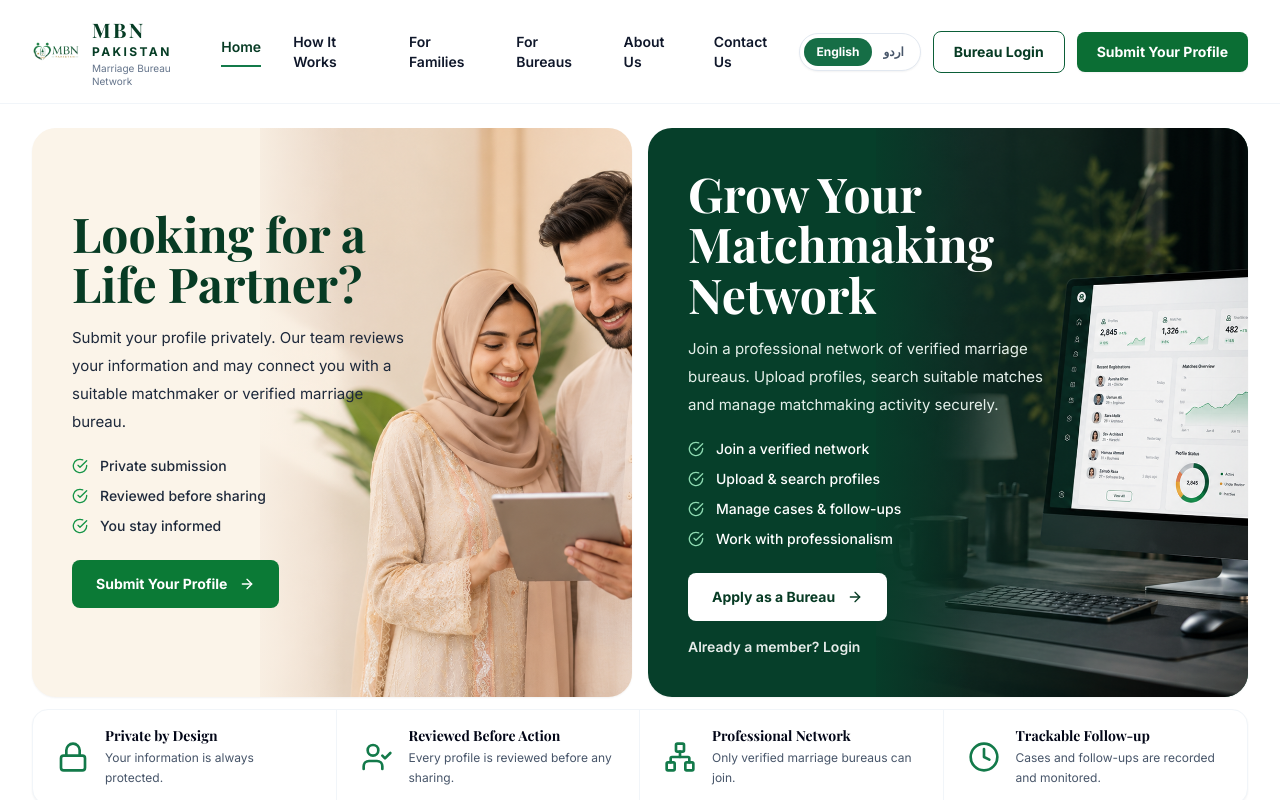
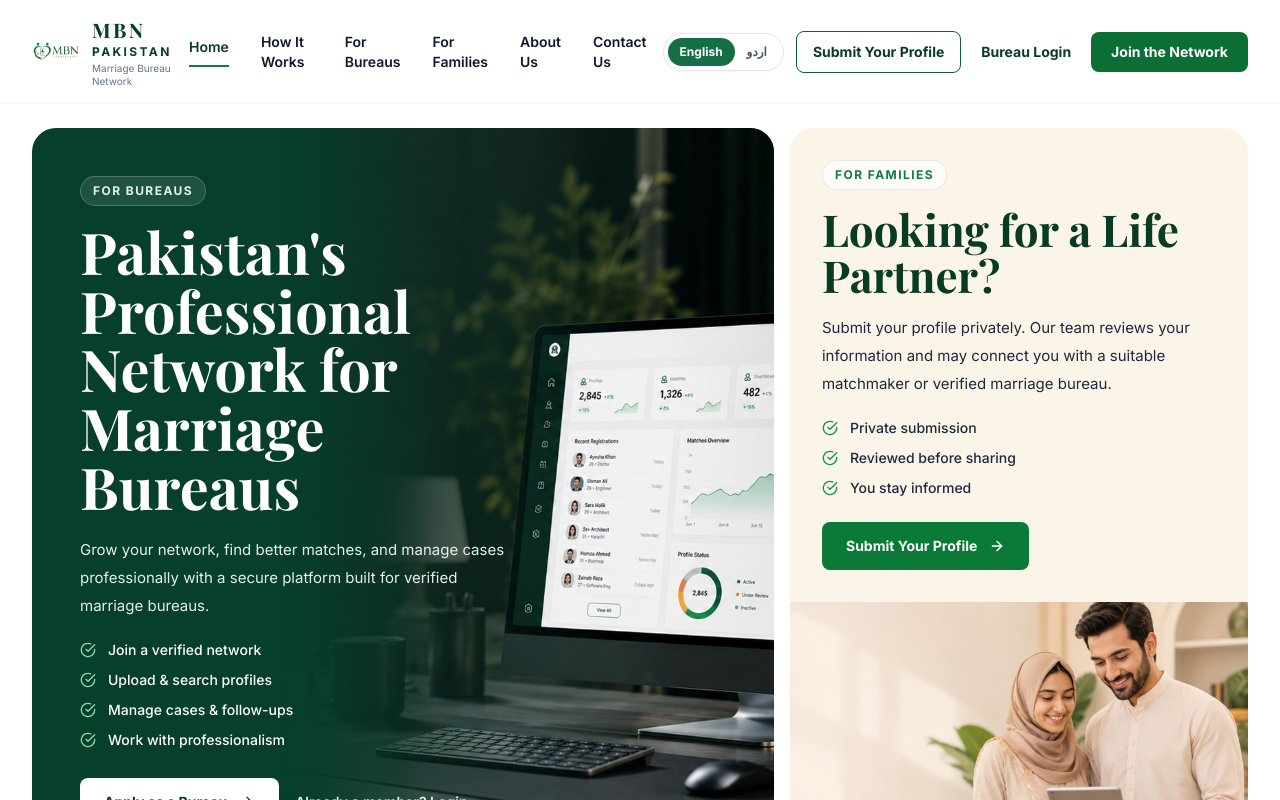
Before and after one commit to Pervez14/MBNPakistan, a Next.js app: page / in a window 1280 px wide. Shown: the top 800 px of the page. Built offline with nearby package versions, Linux system fonts and the light colour scheme; a web font is replaced by a local one.

Commit message:
Update page.tsx

```diff
--- a/src/app/page.tsx
+++ b/src/app/page.tsx
@@ -31,6 +31,7 @@ const content = {
     contact: 'Contact Us',
     bureauLogin: 'Bureau Login',
     submitProfile: 'Submit Your Profile',
+    joinNetwork: 'Join the Network',
 
     familyTitle: 'Looking for a Life Partner?',
     familyText:
@@ -39,9 +40,9 @@ const content = {
     familyBullet2: 'Reviewed before sharing',
     familyBullet3: 'You stay informed',
 
-    bureauTitle: 'Grow Your Matchmaking Network',
+    bureauTitle: "Pakistan's Professional Network for Marriage Bureaus",
     bureauText:
-      'Join a professional network of verified marriage bureaus. Upload profiles, search suitable matches and manage matchmaking activity securely.',
+      'Grow your network, find better matches, and manage cases professionally with a secure platform built for verified marriage bureaus.',
     bureauBullet1: 'Join a verified network',
     bureauBullet2: 'Upload & search profiles',
     bureauBullet3: 'Manage cases & follow-ups',
@@ -121,6 +122,7 @@ const content = {
     contact: 'رابطہ کریں',
     bureauLogin: 'بیورو لاگ اِن',
     submitProfile: 'اپنی پروفائل جمع کروائیں',
+    joinNetwork: 'نیٹ ورک میں شامل ہوں',
 
     familyTitle: 'زندگی کا ساتھی تلاش کر رہے ہیں؟',
     familyText:
@@ -129,9 +131,9 @@ const content = {
     familyBullet2: 'شیئرنگ سے پہلے جائزہ',
     familyBullet3: 'آپ کو پیش رفت سے آگاہ رکھا جائے گا',
 
-    bureauTitle: 'اپنا میچ میکنگ نیٹ ورک بڑھائیں',
+    bureauTitle: 'میرج بیوروز کے لیے پاکستان کا پیشہ ور نیٹ ورک',
     bureauText:
-      'تصدیق شدہ میرج بیوروز کے پیشہ ور نیٹ ورک میں شامل ہوں۔ پروفائلز اپلوڈ کریں، مناسب رشتے تلاش کریں اور کام کو محفوظ طریقے سے منظم کریں۔',
+      'اپنا نیٹ ورک بڑھائیں، بہتر رشتے تلاش کریں، اور تصدیق شدہ میرج بیوروز کے لیے بنائے گئے محفوظ پلیٹ فارم پر کیسز کو پیشہ ورانہ انداز میں منظم کریں۔',
     bureauBullet1: 'تصدیق شدہ نیٹ ورک میں شامل ہوں',
     bureauBullet2: 'پروفائل اپلوڈ اور سرچ کریں',
     bureauBullet3: 'کیسز اور فالو اپ مینیج کریں',
@@ -218,25 +220,34 @@ export default function HomePage() {
           <nav className="hidden items-center gap-8 text-sm font-semibold text-slate-900 xl:flex">
             <Link href="/" className="border-b-2 border-[#137a4a] pb-2 text-[#073b24]">{t.home}</Link>
             <Link href="#how-it-works" className="hover:text-[#137a4a]">{t.how}</Link>
+            <Link href="#bureaus" className="hover:text-[#137a4a]">{t.bureaus}</Link>
             <Link href="#families" className="hover:text-[#137a4a]">{t.families}</Link>
-            <Link href="#bureaus" className="hover:text-[#137a4a]">{t.bureaus}</Link>
             <Link href="/about" className="hover:text-[#137a4a]">{t.about}</Link>
             <Link href="/contact" className="hover:text-[#137a4a]">{t.contact}</Link>
           </nav>
 
           <div className="flex flex-shrink-0 items-center gap-1.5 sm:gap-2 md:gap-3">
             <LanguageToggle language={language} setLanguage={setLanguage} />
+
+            <Link
+              href="/submit-profile"
+              className="hidden rounded-lg border border-[#0b5f38] px-4 py-2.5 text-sm font-bold text-[#073b24] hover:bg-green-50 md:inline-flex"
+            >
+              {t.submitProfile}
+            </Link>
+
             <Link
               href="/login"
-              className="hidden rounded-lg border border-[#0b5f38] px-5 py-2.5 text-sm font-bold text-[#073b24] hover:bg-green-50 sm:inline-flex"
+              className="hidden px-2 py-2.5 text-sm font-bold text-[#073b24] hover:text-[#137a4a] sm:inline-flex"
             >
               {t.bureauLogin}
             </Link>
+
             <Link
-              href="/submit-profile"
+              href="/register"
               className="rounded-lg bg-[#0b6e34] px-3 py-2.5 text-xs font-bold leading-tight text-white shadow-sm hover:bg-[#07582a] sm:px-5 sm:text-sm"
             >
-              {t.submitProfile}
+              {t.joinNetwork}
             </Link>
           </div>
         </div>
@@ -244,8 +255,8 @@ export default function HomePage() {
         <div className="border-t border-slate-100 py-2 xl:hidden">
           <div className="mx-auto flex max-w-[1440px] items-center justify-start gap-5 overflow-x-auto whitespace-nowrap px-4 text-xs font-semibold text-slate-600 [scrollbar-width:none] [&::-webkit-scrollbar]:hidden">
             <Link href="#how-it-works">{t.how}</Link>
+            <Link href="#bureaus">{t.bureaus}</Link>
             <Link href="#families">{t.families}</Link>
-            <Link href="#bureaus">{t.bureaus}</Link>
             <Link href="/about">{t.about}</Link>
             <Link href="/contact">{t.contact}</Link>
           </div>
@@ -253,101 +264,21 @@ export default function HomePage() {
       </header>
 
       <main className="mx-auto max-w-[1440px] space-y-3 px-4 py-4 md:px-8 md:py-6">
-        <section className="grid grid-cols-1 gap-4 lg:grid-cols-2">
-          {/* Families Hero Card */}
-          <div
-            id="families"
-            className="overflow-hidden rounded-[1.5rem] bg-[#fbf4e9] shadow-sm lg:relative lg:min-h-[560px]"
-          >
-            {/* Mobile: text and image are deliberately separated */}
-            <div className="p-7 sm:p-8 lg:hidden">
-              <h1 className="font-heading text-4xl font-bold leading-[1.05] text-[#073b24] sm:text-5xl">
-                {t.familyTitle}
-              </h1>
-
-              <p className="mt-4 text-[15px] leading-7 text-slate-800">
-                {t.familyText}
-              </p>
-
-              <div className="mt-5 space-y-2.5">
-                <HeroBullet text={t.familyBullet1} />
-                <HeroBullet text={t.familyBullet2} />
-                <HeroBullet text={t.familyBullet3} />
-              </div>
-
-              <Link
-                href="/submit-profile"
-                className="mt-6 inline-flex w-fit items-center gap-3 rounded-lg bg-[#0b7a36] px-6 py-3.5 text-sm font-bold text-white hover:bg-[#075c29]"
-              >
-                {t.submitProfile}
-                <ArrowRight className="h-4 w-4" />
-              </Link>
-            </div>
-
-            <div className="relative h-[330px] sm:h-[400px] lg:hidden">
-              <img
-                src="/mbn-family-hero.png"
-                alt="Family reviewing a marriage profile"
-                className="absolute inset-0 h-full w-full object-cover object-[68%_42%]"
-              />
-            </div>
-
-            {/* Desktop: original blended card layout */}
-            <div className="hidden lg:block">
-              <img
-                src="/mbn-family-hero.png"
-                alt="Family reviewing a marriage profile"
-                className={`absolute inset-y-0 h-full w-[62%] object-cover object-bottom ${
-                  isUrdu ? 'left-0' : 'right-0'
-                }`}
-              />
-
-              <div
-                className={`absolute inset-y-0 w-[32%] ${
-                  isUrdu
-                    ? 'left-[48%] bg-gradient-to-l'
-                    : 'right-[48%] bg-gradient-to-r'
-                } from-[#fbf4e9] via-[#fbf4e9]/85 to-transparent`}
-              />
-
-              <div className={`relative z-10 flex min-h-[560px] flex-col justify-center p-10 ${isUrdu ? 'mr-auto' : ''}`}>
-                <div className="max-w-[340px]">
-                  <h1 className="font-heading text-5xl font-bold leading-[1.05] text-[#073b24]">
-                    {t.familyTitle}
-                  </h1>
-
-                  <p className="mt-4 text-[15px] leading-7 text-slate-800">
-                    {t.familyText}
-                  </p>
-
-                  <div className="mt-5 space-y-2.5">
-                    <HeroBullet text={t.familyBullet1} />
-                    <HeroBullet text={t.familyBullet2} />
-                    <HeroBullet text={t.familyBullet3} />
-                  </div>
-
-                  <Link
-                    href="/submit-profile"
-                    className="mt-6 inline-flex w-fit items-center gap-3 rounded-lg bg-[#0b7a36] px-6 py-3.5 text-sm font-bold text-white hover:bg-[#075c29]"
-                  >
-                    {t.submitProfile}
-                    <ArrowRight className="h-4 w-4" />
-                  </Link>
-                </div>
-              </div>
-            </div>
-          </div>
-
-          {/* Bureau Hero Card */}
+        <section className="grid grid-cols-1 gap-4 lg:grid-cols-[1.62fr_1fr]">
+          {/* Primary Hero: Marriage Bureaus */}
           <div
             id="bureaus"
             className="overflow-hidden rounded-[1.5rem] bg-[#063f2a] text-white shadow-sm lg:relative lg:min-h-[560px]"
           >
-            {/* Mobile: text and image are deliberately separated */}
+            {/* Mobile: text first, image separate */}
             <div className="p-7 sm:p-8 lg:hidden">
-              <h2 className="font-heading text-4xl font-bold leading-[1.05] sm:text-5xl">
+              <span className="inline-flex rounded-full border border-white/20 bg-white/10 px-3 py-1.5 text-xs font-bold uppercase tracking-[0.12em] text-green-100">
+                {t.bureaus}
+              </span>
+
+              <h1 className="mt-4 font-heading text-4xl font-bold leading-[1.02] sm:text-5xl">
                 {t.bureauTitle}
-              </h2>
+              </h1>
 
               <p className="mt-4 text-[15px] leading-7 text-green-50/95">
                 {t.bureauText}
@@ -378,7 +309,7 @@ export default function HomePage() {
               </div>
             </div>
 
-            <div className="relative h-[300px] sm:h-[380px] lg:hidden">
+            <div className="relative h-[320px] sm:h-[400px] lg:hidden">
               <img
                 src="/mbn-bureau-dashboard.png"
                 alt="MBN bureau dashboard"
@@ -387,31 +318,35 @@ export default function HomePage() {
               <div className="absolute inset-x-0 top-0 h-20 bg-gradient-to-b from-[#063f2a] to-transparent" />
             </div>
 
-            {/* Desktop: original blended card layout */}
+            {/* Desktop: dominant wide bureau card */}
             <div className="hidden lg:block">
               <img
                 src="/mbn-bureau-dashboard.png"
                 alt="MBN bureau dashboard"
-                className={`absolute inset-y-0 h-full w-[62%] object-cover object-bottom ${
+                className={`absolute inset-y-0 h-full w-[66%] object-cover object-center ${
                   isUrdu ? 'left-0' : 'right-0'
                 }`}
               />
 
               <div
-                className={`absolute inset-y-0 w-[34%] ${
+                className={`absolute inset-y-0 w-[38%] ${
                   isUrdu
                     ? 'left-[46%] bg-gradient-to-l'
                     : 'right-[46%] bg-gradient-to-r'
-                } from-[#063f2a] via-[#063f2a]/90 to-transparent`}
+                } from-[#063f2a] via-[#063f2a]/95 to-transparent`}
               />
 
-              <div className="relative z-10 flex min-h-[560px] flex-col justify-center p-10">
-                <div className="max-w-[360px]">
-                  <h2 className="font-heading text-5xl font-bold leading-[1.05]">
+              <div className="relative z-10 flex min-h-[560px] flex-col justify-center p-10 xl:p-12">
+                <div className="max-w-[470px]">
+                  <span className="inline-flex rounded-full border border-white/20 bg-white/10 px-3 py-1.5 text-xs font-bold uppercase tracking-[0.12em] text-green-100">
+                    {t.bureaus}
+                  </span>
+
+                  <h1 className="mt-4 font-heading text-5xl font-bold leading-[1.02] xl:text-[3.6rem]">
                     {t.bureauTitle}
-                  </h2>
+                  </h1>
 
-                  <p className="mt-4 text-[15px] leading-7 text-green-50/95">
+                  <p className="mt-5 max-w-[430px] text-[15px] leading-7 text-green-50/95">
                     {t.bureauText}
                   </p>
 
@@ -422,7 +357,7 @@ export default function HomePage() {
                     <HeroBullet text={t.bureauBullet4} light />
                   </div>
 
-                  <div className="mt-6 flex flex-wrap items-center gap-4">
+                  <div className="mt-7 flex flex-wrap items-center gap-4">
                     <Link
                       href="/register"
                       className="inline-flex items-center gap-3 rounded-lg bg-white px-6 py-3.5 text-sm font-bold text-[#073b24] hover:bg-green-50"
@@ -442,6 +377,48 @@ export default function HomePage() {
               </div>
             </div>
           </div>
+
+          {/* Secondary Hero: Individuals & Families */}
+          <div
+            id="families"
+            className="overflow-hidden rounded-[1.5rem] bg-[#fbf4e9] shadow-sm"
+          >
+            <div className="p-7 sm:p-8 lg:p-8">
+              <span className="inline-flex rounded-full border border-emerald-900/10 bg-white/70 px-3 py-1.5 text-xs font-bold uppercase tracking-[0.12em] text-[#137a4a]">
+                {t.families}
+              </span>
+
+              <h2 className="mt-4 font-heading text-4xl font-bold leading-[1.05] text-[#073b24] lg:text-[2.75rem]">
+                {t.familyTitle}
+              </h2>
+
+              <p className="mt-4 text-[15px] leading-7 text-slate-800">
+                {t.familyText}
+              </p>
+
+              <div className="mt-5 space-y-2.5">
+                <HeroBullet text={t.familyBullet1} />
+                <HeroBullet text={t.familyBullet2} />
+                <HeroBullet text={t.familyBullet3} />
+              </div>
+
+              <Link
+                href="/submit-profile"
+                className="mt-6 inline-flex w-fit items-center gap-3 rounded-lg bg-[#0b7a36] px-6 py-3.5 text-sm font-bold text-white hover:bg-[#075c29]"
+              >
+                {t.submitProfile}
+                <ArrowRight className="h-4 w-4" />
+              </Link>
+            </div>
+
+            <div className="relative h-[320px] sm:h-[400px] lg:h-[250px]">
+              <img
+                src="/mbn-family-hero.png"
+                alt="Family reviewing a marriage profile"
+                className="absolute inset-0 h-full w-full object-cover object-[68%_38%]"
+              />
+            </div>
+          </div>
         </section>
 
         <section className="grid overflow-hidden rounded-2xl border border-slate-100 bg-white shadow-sm sm:grid-cols-2 lg:grid-cols-4">
@@ -459,6 +436,18 @@ export default function HomePage() {
 
           <div className="mt-1 grid grid-cols-1 lg:grid-cols-2">
             <JourneyBlock
+              title={t.bureauJourneyTitle}
+              subtitle={t.bureauJourneyText}
+              steps={[
+                { icon: <ClipboardList className="h-7 w-7" />, title: t.bureauStep1Title, text: t.bureauStep1Text },
+                { icon: <ShieldCheck className="h-7 w-7" />, title: t.bureauStep2Title, text: t.bureauStep2Text },
+                { icon: <Upload className="h-7 w-7" />, title: t.bureauStep3Title, text: t.bureauStep3Text },
+                { icon: <Network className="h-7 w-7" />, title: t.bureauStep4Title, text: t.bureauStep4Text },
+              ]}
+              accent="dark"
+            />
+
+            <JourneyBlock
               title={t.familyJourneyTitle}
               subtitle={t.familyJourneyText}
               steps={[
@@ -468,18 +457,6 @@ export default function HomePage() {
                 { icon: <Clock className="h-7 w-7" />, title: t.familyStep4Title, text: t.familyStep4Text },
               ]}
               accent="green"
-            />
-
-            <JourneyBlock
-              title={t.bureauJourneyTitle}
-              subtitle={t.bureauJourneyText}
-              steps={[
-                { icon: <ClipboardList className="h-7 w-7" />, title: t.bureauStep1Title, text: t.bureauStep1Text },
-                { icon: <ShieldCheck className="h-7 w-7" />, title: t.bureauStep2Title, text: t.bureauStep2Text },
-                { icon: <Upload className="h-7 w-7" />, title: t.bureauStep3Title, text: t.bureauStep3Text },
-                { icon: <Network className="h-7 w-7" />, title: t.bureauStep4Title, text: t.bureauStep4Text },
-              ]}
-              accent="dark"
               separated
             />
           </div>
@@ -488,8 +465,8 @@ export default function HomePage() {
         <section className="rounded-2xl bg-[#f4faf5] px-6 py-5 md:px-8">
           <h2 className="text-center font-heading text-3xl font-bold text-[#073b24]">{t.whyTitle}</h2>
           <div className="mt-4 grid grid-cols-1 divide-y divide-emerald-900/10 md:grid-cols-3 md:divide-x md:divide-y-0">
+            <Pillar icon={<Building2 className="h-7 w-7" />} title={t.why2Title} text={t.why2Text} />
             <Pillar icon={<Users className="h-7 w-7" />} title={t.why1Title} text={t.why1Text} />
-            <Pillar icon={<Building2 className="h-7 w-7" />} title={t.why2Title} text={t.why2Text} />
             <Pillar icon={<Network className="h-7 w-7" />} title={t.why3Title} text={t.why3Text} />
           </div>
         </section>
@@ -516,11 +493,11 @@ export default function HomePage() {
         <section className="rounded-2xl bg-gradient-to-r from-[#073f46] via-[#0b5f38] to-[#168135] px-5 py-3 text-white md:px-7">
           <div className="grid items-center gap-4 lg:grid-cols-[1fr_auto_1fr]">
             <FinalChoice
-              icon={<Users className="h-6 w-6" />}
-              title={t.choice1Title}
-              text={t.choice1Text}
-              button={t.submitProfile}
-              href="/submit-profile"
+              icon={<Building2 className="h-6 w-6" />}
+              title={t.choice2Title}
+              text={t.choice2Text}
+              button={t.applyBureau}
+              href="/register"
             />
 
             <div className="text-center px-2">
@@ -530,11 +507,11 @@ export default function HomePage() {
             </div>
 
             <FinalChoice
-              icon={<Building2 className="h-6 w-6" />}
-              title={t.choice2Title}
-              text={t.choice2Text}
-              button={t.applyBureau}
-              href="/register"
+              icon={<Users className="h-6 w-6" />}
+              title={t.choice1Title}
+              text={t.choice1Text}
+              button={t.submitProfile}
+              href="/submit-profile"
             />
           </div>
         </section>
```
